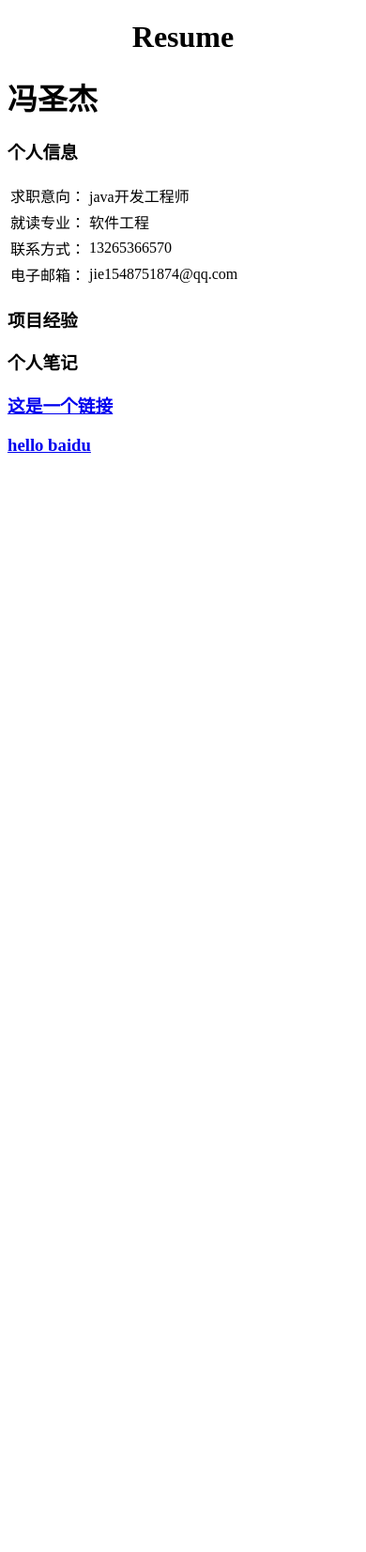
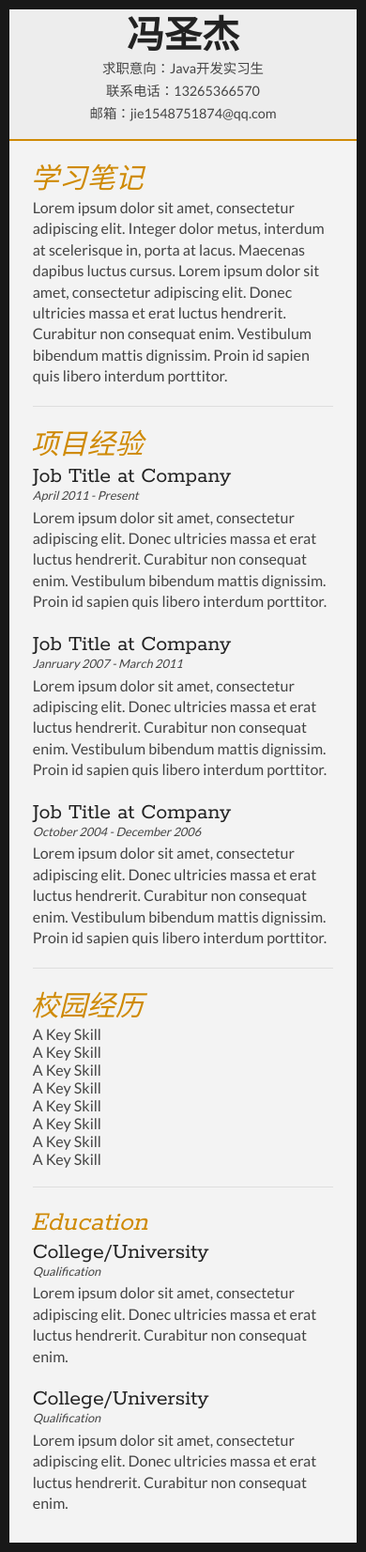
Before and after one commit to fzzzjjj/fzzzjjj.github.io, a plain HTML site: page index.html in a window 390 px wide. Shown: the whole page at 94% size. Before the commit the page ends 844 px from the top, so only its background shows below. Drawn offline with Linux system fonts and the light colour scheme.

Commit message:
add more message

```diff
--- a/index.html
+++ b/index.html
@@ -1,56 +1,135 @@
-<!DOCTYPE html PUBLIC "-//W3C//DTD XHTML 1.0 Transitional//EN" "http://www.w3.org/TR/xhtml1/DTD/xhtml1-transitional.dtd">
-<html xmlns="http://www.w3.org/1999/xhtml">
+<!DOCTYPE html>
+<html>
 <head>
-<meta http-equiv="Content-Type" content="text/html; charset=utf-8" />
-<title>fsj-resume</title>
+<title>fsj_resume</title>
+
+<meta name="viewport" content="width=device-width"/>
+<meta name="description" content="resume"/>
+<meta charset="UTF-8">
+
+<link type="text/css" rel="stylesheet" href="style.css">
+<link href='http://fonts.googleapis.com/css?family=Rokkitt:400,700|Lato:400,300' rel='stylesheet' type='text/css'>
+
+<!--[if lt IE 9]>
+<script src="//html5shiv.googlecode.com/svn/trunk/html5.js"></script>
+<![endif]-->
 </head>
-<body><!--利用bootstrap 修饰一些好看的表格-->
-<div id="top">
-		<h1 align="center">Resume</h1>
-</div>
-<div id ="main">
-	<div id="name-div">
-		<h1 id="name">冯圣杰</h1>
-	</div>
-	<div>
-		<h3>个人信息</h3>
-		<div id="first-model">
-			<table>
-				<tr>
-					<td >求职意向：</td>
-					<td>java开发工程师</td>
-				</tr>
-				<tr>
-					<td>就读专业：</td>
-					<td>软件工程</td>
-				</tr>
-				<tr>
-					<td>联系方式：</td>
-					<td>13265366570</td>
+<body id="top">
+<div id="cv" class="instaFade">
+	<div class="mainDetails">
+		<div id="headshot" class="quickFade">
+			<img src="headshot.jpg" alt="Alan Smith" />
+		</div>
 
-				</tr>
-				<tr>
-					<td>电子邮箱：</td>
-					<td>jie1548751874@qq.com</td>
-				</tr>
-			</table>
+		<div id="name">
+			<h1 class="quickFade delayTwo">冯圣杰</h1>
 		</div>
-		<div >
-			<h3>项目经验</h3>
-			<div id="second-model">
 
-			</div>
+		<div id="contactDetails" class="quickFade delayFour">
+			<ul>
+				<li>求职意向：Java开发实习生</li>
+				<li>联系电话：13265366570</li>
+				<li>邮箱：jie1548751874@qq.com</li>
+			</ul>
 		</div>
-		<div>
-			<h3>个人笔记</h3>
-			<div id="third-model">
-				<h3><a href="study.html">这是一个链接</a> </h3>
-				<h3><a href=http://www.baidu.com> hello baidu </a></h3>
-			</div>
+		<div class="clear"></div>
 	</div>
 
+	<div id="mainArea" class="quickFade delayFive">
+		<section>
+			<article>
+				<div class="sectionTitle">
+					<h1>学习笔记</h1>
+				</div>
+
+				<div class="sectionContent">
+					<p>Lorem ipsum dolor sit amet, consectetur adipiscing elit. Integer dolor metus, interdum at scelerisque in, porta at lacus. Maecenas dapibus luctus cursus. Lorem ipsum dolor sit amet, consectetur adipiscing elit. Donec ultricies massa et erat luctus hendrerit. Curabitur non consequat enim. Vestibulum bibendum mattis dignissim. Proin id sapien quis libero interdum porttitor.</p>
+				</div>
+			</article>
+			<div class="clear"></div>
+		</section>
 
 
+		<section>
+			<div class="sectionTitle">
+				<h1>项目经验</h1>
+			</div>
 
+			<div class="sectionContent">
+				<article>
+					<h2>Job Title at Company</h2>
+					<p class="subDetails">April 2011 - Present</p>
+					<p>Lorem ipsum dolor sit amet, consectetur adipiscing elit. Donec ultricies massa et erat luctus hendrerit. Curabitur non consequat enim. Vestibulum bibendum mattis dignissim. Proin id sapien quis libero interdum porttitor.</p>
+				</article>
+
+				<article>
+					<h2>Job Title at Company</h2>
+					<p class="subDetails">Janruary 2007 - March 2011</p>
+					<p>Lorem ipsum dolor sit amet, consectetur adipiscing elit. Donec ultricies massa et erat luctus hendrerit. Curabitur non consequat enim. Vestibulum bibendum mattis dignissim. Proin id sapien quis libero interdum porttitor.</p>
+				</article>
+
+				<article>
+					<h2>Job Title at Company</h2>
+					<p class="subDetails">October 2004 - December 2006</p>
+					<p>Lorem ipsum dolor sit amet, consectetur adipiscing elit. Donec ultricies massa et erat luctus hendrerit. Curabitur non consequat enim. Vestibulum bibendum mattis dignissim. Proin id sapien quis libero interdum porttitor.</p>
+				</article>
+			</div>
+			<div class="clear"></div>
+		</section>
+
+
+		<section>
+			<div class="sectionTitle">
+				<h1>校园经历</h1>
+			</div>
+
+			<div class="sectionContent">
+				<ul class="keySkills">
+					<li>A Key Skill</li>
+					<li>A Key Skill</li>
+					<li>A Key Skill</li>
+					<li>A Key Skill</li>
+					<li>A Key Skill</li>
+					<li>A Key Skill</li>
+					<li>A Key Skill</li>
+					<li>A Key Skill</li>
+				</ul>
+			</div>
+			<div class="clear"></div>
+		</section>
+
+
+		<section>
+			<div class="sectionTitle">
+				<h1>Education</h1>
+			</div>
+
+			<div class="sectionContent">
+				<article>
+					<h2>College/University</h2>
+					<p class="subDetails">Qualification</p>
+					<p>Lorem ipsum dolor sit amet, consectetur adipiscing elit. Donec ultricies massa et erat luctus hendrerit. Curabitur non consequat enim.</p>
+				</article>
+
+				<article>
+					<h2>College/University</h2>
+					<p class="subDetails">Qualification</p>
+					<p>Lorem ipsum dolor sit amet, consectetur adipiscing elit. Donec ultricies massa et erat luctus hendrerit. Curabitur non consequat enim.</p>
+				</article>
+			</div>
+			<div class="clear"></div>
+		</section>
+
+	</div>
+</div>
+<script type="text/javascript">
+var gaJsHost = (("https:" == document.location.protocol) ? "https://ssl." : "http://www.");
+document.write(unescape("%3Cscript src='" + gaJsHost + "google-analytics.com/ga.js' type='text/javascript'%3E%3C/script%3E"));
+</script>
+<script type="text/javascript">
+var pageTracker = _gat._getTracker("UA-3753241-1");
+pageTracker._initData();
+pageTracker._trackPageview();
+</script>
 </body>
 </html>
--- /dev/null
+++ b/style.css
@@ -0,0 +1,355 @@
+html,body,div,span,object,iframe,h1,h2,h3,h4,h5,h6,p,blockquote,pre,abbr,address,cite,code,del,dfn,em,img,ins,kbd,q,samp,small,strong,sub,sup,var,b,i,dl,dt,dd,ol,ul,li,fieldset,form,label,legend,table,caption,tbody,tfoot,thead,tr,th,td,article,aside,canvas,details,figcaption,figure,footer,header,hgroup,menu,nav,section,summary,time,mark,audio,video {
+border:0;
+font:inherit;
+font-size:100%;
+margin:0;
+padding:0;
+vertical-align:baseline;
+}
+
+article,aside,details,figcaption,figure,footer,header,hgroup,menu,nav,section {
+display:block;
+}
+
+html, body {background: #181818; font-family: 'Lato', helvetica, arial, sans-serif; font-size: 16px; color: #222;}
+
+.clear {clear: both;}
+
+p {
+	font-size: 1em;
+	line-height: 1.4em;
+	margin-bottom: 20px;
+	color: #444;
+}
+
+#cv {
+	width: 90%;
+	max-width: 800px;
+	background: #f3f3f3;
+	margin: 30px auto;
+}
+
+.mainDetails {
+	padding: 25px 35px;
+	border-bottom: 2px solid #cf8a05;
+	background: #ededed;
+}
+
+#name h1 {
+	font-size: 2.5em;
+	font-weight: 700;
+	font-family: 'Rokkitt', Helvetica, Arial, sans-serif;
+	margin-bottom: -6px;
+}
+
+#name h2 {
+	font-size: 2em;
+	margin-left: 2px;
+	font-family: 'Rokkitt', Helvetica, Arial, sans-serif;
+}
+
+#mainArea {
+	padding: 0 40px;
+}
+
+#headshot {
+	width: 12.5%;
+	float: left;
+	margin-right: 30px;
+}
+
+#headshot img {
+	width: 100%;
+	height: auto;
+	-webkit-border-radius: 50px;
+	border-radius: 50px;
+}
+
+#name {
+	float: left;
+}
+
+#contactDetails {
+	float: right;
+}
+
+#contactDetails ul {
+	list-style-type: none;
+	font-size: 0.9em;
+	margin-top: 2px;
+}
+
+#contactDetails ul li {
+	margin-bottom: 3px;
+	color: #444;
+}
+
+#contactDetails ul li a, a[href^=tel] {
+	color: #444;
+	text-decoration: none;
+	-webkit-transition: all .3s ease-in;
+	-moz-transition: all .3s ease-in;
+	-o-transition: all .3s ease-in;
+	-ms-transition: all .3s ease-in;
+	transition: all .3s ease-in;
+}
+
+#contactDetails ul li a:hover {
+	color: #cf8a05;
+}
+
+
+section {
+	border-top: 1px solid #dedede;
+	padding: 20px 0 0;
+}
+
+section:first-child {
+	border-top: 0;
+}
+
+section:last-child {
+	padding: 20px 0 10px;
+}
+
+.sectionTitle {
+	float: left;
+	width: 25%;
+}
+
+.sectionContent {
+	float: right;
+	width: 72.5%;
+}
+
+.sectionTitle h1 {
+	font-family: 'Rokkitt', Helvetica, Arial, sans-serif;
+	font-style: italic;
+	font-size: 1.5em;
+	color: #cf8a05;
+}
+
+.sectionContent h2 {
+	font-family: 'Rokkitt', Helvetica, Arial, sans-serif;
+	font-size: 1.5em;
+	margin-bottom: -2px;
+}
+
+.subDetails {
+	font-size: 0.8em;
+	font-style: italic;
+	margin-bottom: 3px;
+}
+
+.keySkills {
+	list-style-type: none;
+	-moz-column-count:3;
+	-webkit-column-count:3;
+	column-count:3;
+	margin-bottom: 20px;
+	font-size: 1em;
+	color: #444;
+}
+
+.keySkills ul li {
+	margin-bottom: 3px;
+}
+
+@media all and (min-width: 602px) and (max-width: 800px) {
+	#headshot {
+		display: none;
+	}
+
+	.keySkills {
+	-moz-column-count:2;
+	-webkit-column-count:2;
+	column-count:2;
+	}
+}
+
+@media all and (max-width: 601px) {
+	#cv {
+		width: 95%;
+		margin: 10px auto;
+		min-width: 280px;
+	}
+
+	#headshot {
+		display: none;
+	}
+
+	#name, #contactDetails {
+		float: none;
+		width: 100%;
+		text-align: center;
+	}
+
+	.sectionTitle, .sectionContent {
+		float: none;
+		width: 100%;
+	}
+
+	.sectionTitle {
+		margin-left: -2px;
+		font-size: 1.25em;
+	}
+
+	.keySkills {
+		-moz-column-count:2;
+		-webkit-column-count:2;
+		column-count:2;
+	}
+}
+
+@media all and (max-width: 480px) {
+	.mainDetails {
+		padding: 15px 15px;
+	}
+
+	section {
+		padding: 15px 0 0;
+	}
+
+	#mainArea {
+		padding: 0 25px;
+	}
+
+
+	.keySkills {
+	-moz-column-count:1;
+	-webkit-column-count:1;
+	column-count:1;
+	}
+
+	#name h1 {
+		line-height: .8em;
+		margin-bottom: 4px;
+	}
+}
+
+@media print {
+    #cv {
+        width: 100%;
+    }
+}
+
+@-webkit-keyframes reset {
+	0% {
+		opacity: 0;
+	}
+	100% {
+		opacity: 0;
+	}
+}
+
+@-webkit-keyframes fade-in {
+	0% {
+		opacity: 0;
+	}
+	40% {
+		opacity: 0;
+	}
+	100% {
+		opacity: 1;
+	}
+}
+
+@-moz-keyframes reset {
+	0% {
+		opacity: 0;
+	}
+	100% {
+		opacity: 0;
+	}
+}
+
+@-moz-keyframes fade-in {
+	0% {
+		opacity: 0;
+	}
+	40% {
+		opacity: 0;
+	}
+	100% {
+		opacity: 1;
+	}
+}
+
+@keyframes reset {
+	0% {
+		opacity: 0;
+	}
+	100% {
+		opacity: 0;
+	}
+}
+
+@keyframes fade-in {
+	0% {
+		opacity: 0;
+	}
+	40% {
+		opacity: 0;
+	}
+	100% {
+		opacity: 1;
+	}
+}
+
+.instaFade {
+    -webkit-animation-name: reset, fade-in;
+    -webkit-animation-duration: 1.5s;
+    -webkit-animation-timing-function: ease-in;
+
+	-moz-animation-name: reset, fade-in;
+    -moz-animation-duration: 1.5s;
+    -moz-animation-timing-function: ease-in;
+
+	animation-name: reset, fade-in;
+    animation-duration: 1.5s;
+    animation-timing-function: ease-in;
+}
+
+.quickFade {
+    -webkit-animation-name: reset, fade-in;
+    -webkit-animation-duration: 2.5s;
+    -webkit-animation-timing-function: ease-in;
+
+	-moz-animation-name: reset, fade-in;
+    -moz-animation-duration: 2.5s;
+    -moz-animation-timing-function: ease-in;
+
+	animation-name: reset, fade-in;
+    animation-duration: 2.5s;
+    animation-timing-function: ease-in;
+}
+
+.delayOne {
+	-webkit-animation-delay: 0, .5s;
+	-moz-animation-delay: 0, .5s;
+	animation-delay: 0, .5s;
+}
+
+.delayTwo {
+	-webkit-animation-delay: 0, 1s;
+	-moz-animation-delay: 0, 1s;
+	animation-delay: 0, 1s;
+}
+
+.delayThree {
+	-webkit-animation-delay: 0, 1.5s;
+	-moz-animation-delay: 0, 1.5s;
+	animation-delay: 0, 1.5s;
+}
+
+.delayFour {
+	-webkit-animation-delay: 0, 2s;
+	-moz-animation-delay: 0, 2s;
+	animation-delay: 0, 2s;
+}
+
+.delayFive {
+	-webkit-animation-delay: 0, 2.5s;
+	-moz-animation-delay: 0, 2.5s;
+	animation-delay: 0, 2.5s;
+}
```
Also changed, not shown: index_1.html (added, +56 -0 lines).
